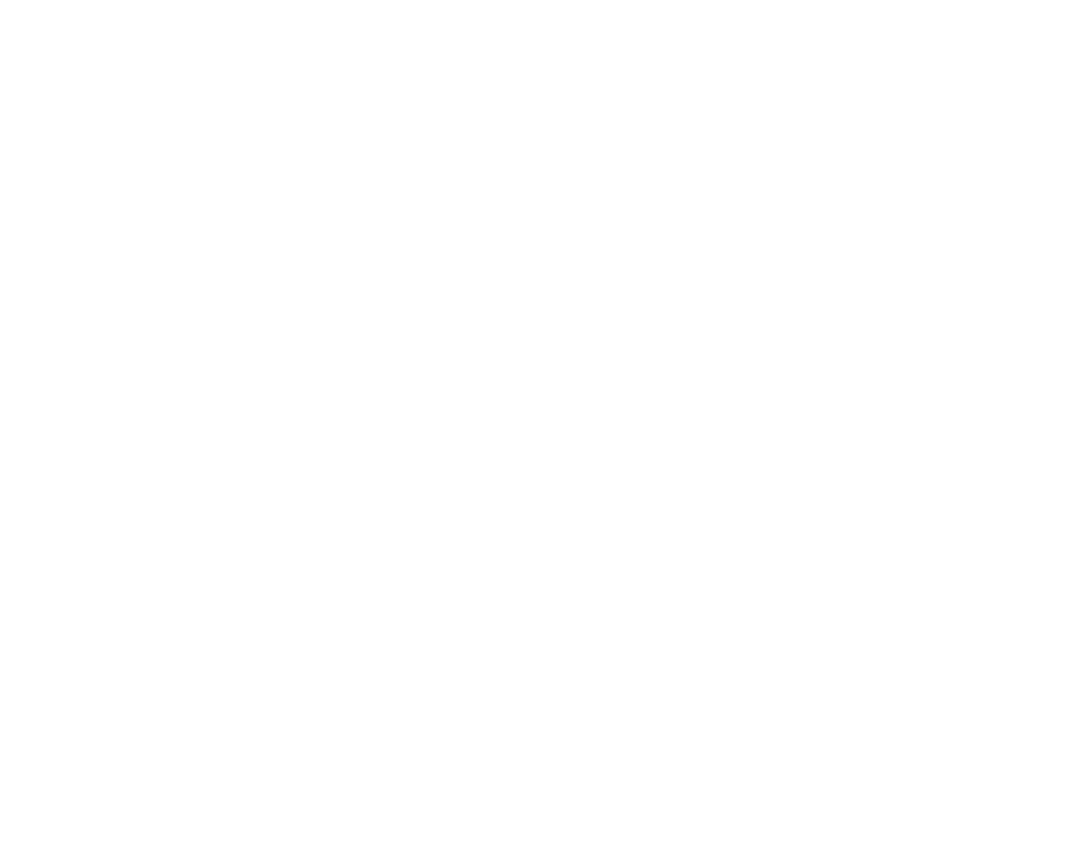
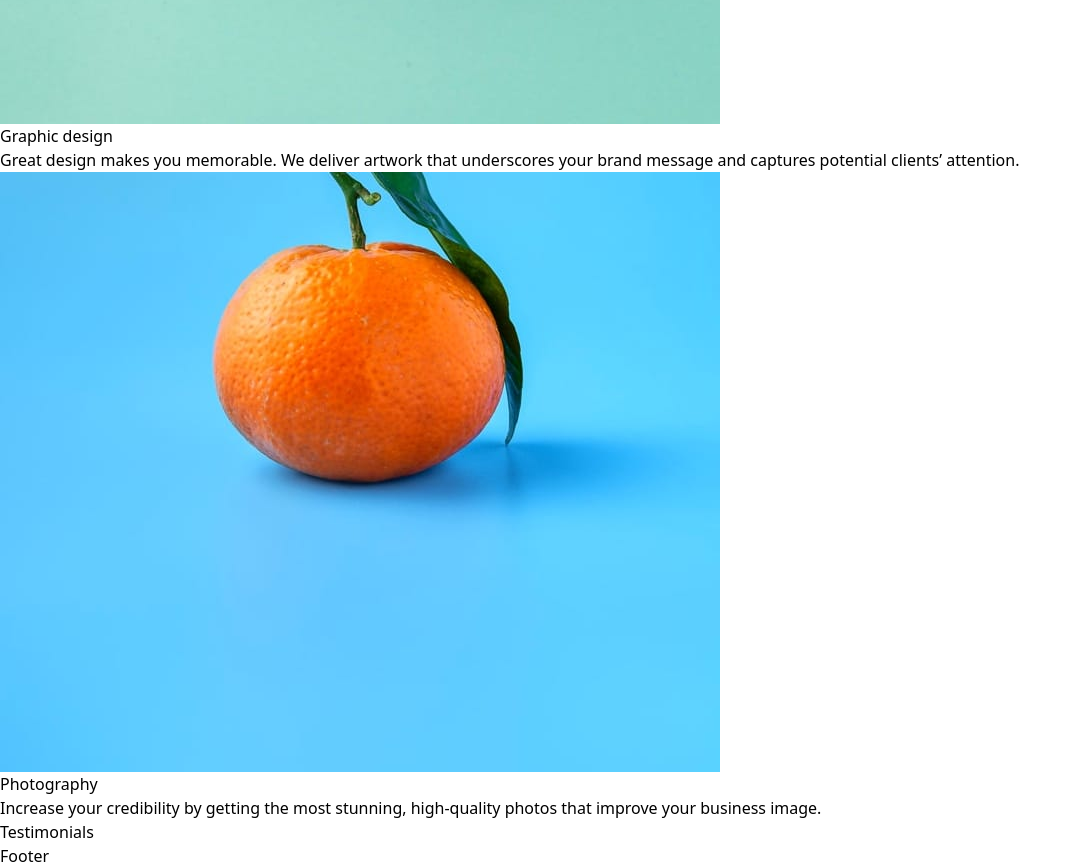
Before and after one commit to heygauravshukla/sunnyside-agency-landing-page, a React (Vite) app: page / in a window 1280 px wide. Shown: the part 2120-2988 px from the top of the page, without its empty margins (0-1082 px from the left). Before the commit the page ends 1716 px from the top, so only its background shows below. Built offline with nearby package versions, Linux system fonts and the light colour scheme.

Commit message:
Add basic markup to "DesignAndPhotography" component

```diff
--- a/src/components/DesignAndPhotography.jsx
+++ b/src/components/DesignAndPhotography.jsx
@@ -1,3 +1,46 @@
+import graphic_design_mobile from "../assets/images/mobile/image-graphic-design.jpg";
+import graphic_design_desktop from "../assets/images/desktop/image-graphic-design.jpg";
+import photography_mobile from "../assets/images/mobile/image-photography.jpg";
+import photography_desktop from "../assets/images/desktop/image-photography.jpg";
+
+function Card({
+  mobile_image,
+  desktop_image,
+  alternative_text,
+  title,
+  description,
+}) {
+  return (
+    <div>
+      <picture>
+        <source srcSet={desktop_image} media="(min-width: 600px)" />
+        <img src={mobile_image} alt={alternative_text} />
+      </picture>
+      <div>
+        <h3>{title}</h3>
+        <p>{description}</p>
+      </div>
+    </div>
+  );
+}
+
 export default function DesignAndPhotography() {
-  return <section>DesignAndPhotography</section>;
+  return (
+    <section>
+      <Card
+        mobile_image={graphic_design_mobile}
+        desktop_image={graphic_design_desktop}
+        alternative_text="Graphic design image"
+        title="Graphic design"
+        description="Great design makes you memorable. We deliver artwork that underscores your brand message and captures potential clients’ attention."
+      />
+      <Card
+        mobile_image={photography_mobile}
+        desktop_image={photography_desktop}
+        alternative_text="Photography design image"
+        title="Photography"
+        description="Increase your credibility by getting the most stunning, high-quality photos that improve your business image."
+      />
+    </section>
+  );
 }
```
